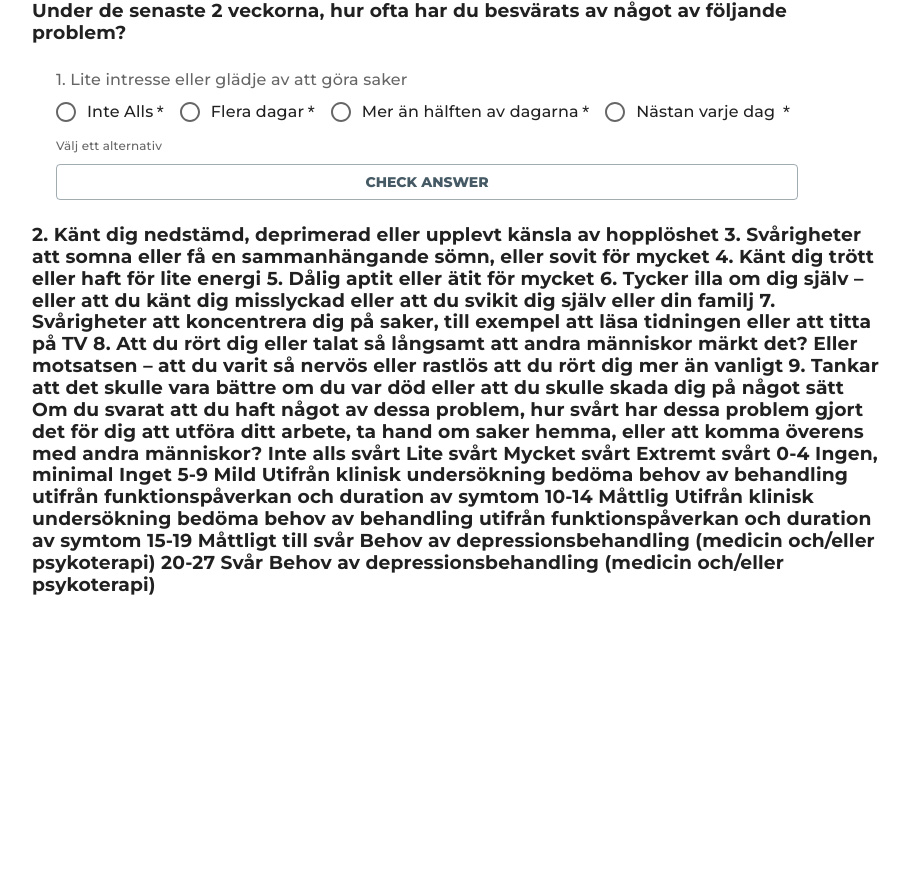
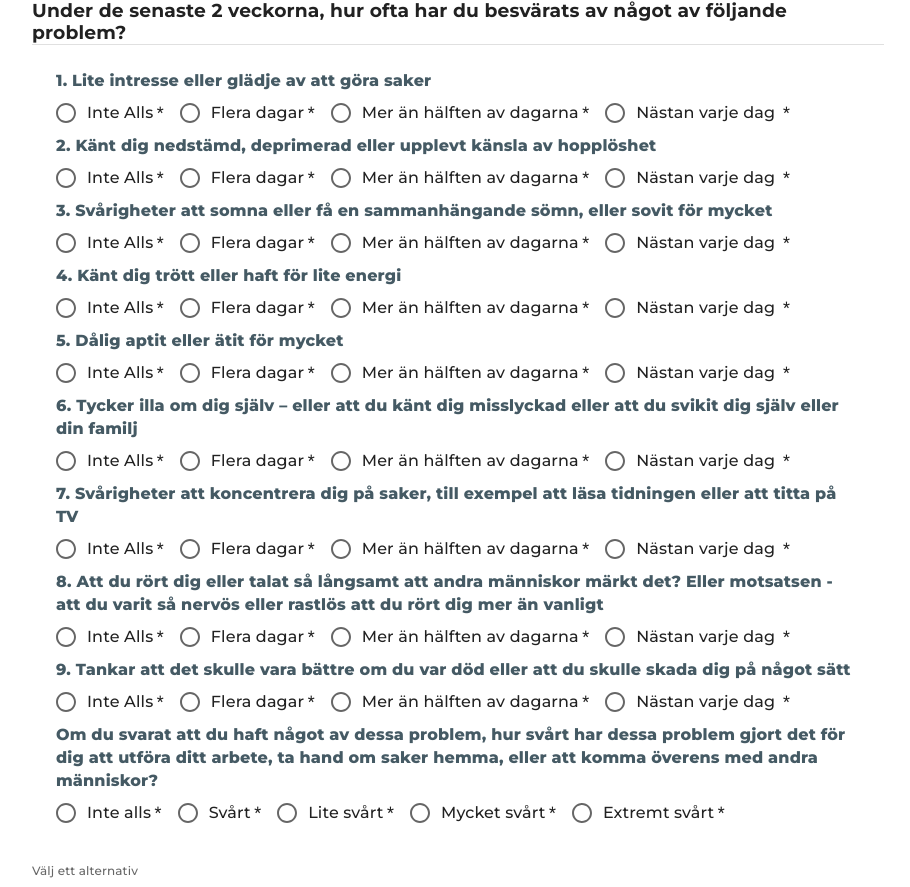
Before and after one commit to A113333/test-react, a React (Create React App) app: page /#/phq9 in a window 1280 px wide. Shown: the top 887 px of the page, without its empty margins (182-1092 px from the left). Before the commit the page ends 800 px from the top, so only its background shows below. Built offline with nearby package versions, Linux system fonts and the light colour scheme.

Commit message:
fixed 0/10

```diff
--- a/src/app.css
+++ b/src/app.css
@@ -241,3 +241,11 @@ html {
 body {
   background-color: #f1faee;
 }
+
+.primary {
+  background-color: #7A7978;
+}
+
+.success {
+  background-color: #388e3c;
+}
--- a/src/components/ExerciseAppbar.js
+++ b/src/components/ExerciseAppbar.js
@@ -35,6 +35,7 @@ export default function ExerciseAppbar({ header, step }) {
             transform: "translate(-50%)",
             bgcolor: "primary.main",
             boxShadow: 1,
+            zIndex: 900,
           }}
         >
           <Toolbar
--- a/src/components/Skattningar/PHQ9.js
+++ b/src/components/Skattningar/PHQ9.js
@@ -1,4 +1,4 @@
-import React from 'react'
+import React, { useState, useEffect } from "react";
 import Typography from "@mui/material/Typography";
 import Box from "@mui/material/Box";
 import { Divider } from "@mui/material";
@@ -11,26 +11,67 @@ import FormLabel from '@mui/material/FormLabel';
 import Button from '@mui/material/Button';
 import useMediaQuery from "@mui/material/useMediaQuery";
 
+
+
+
 function PHQ9() {
-    const [value, setValue] = React.useState([]);
+
     const [error, setError] = React.useState(false);
+
     const [helperText, setHelperText] = React.useState('Välj ett alternativ');
 
+   const questions = [{text: "1. Lite intresse eller glädje av att göra saker", },
+   {text: "2. Känt dig nedstämd, deprimerad eller upplevt känsla av hopplöshet"},
+  {text: "3. Svårigheter att somna eller få en sammanhängande sömn, eller sovit för mycket"},
+{text: "4. Känt dig trött eller haft för lite energi"},
+{text: "5. Dålig aptit eller ätit för mycket "},
+{text: "6. Tycker illa om dig själv – eller att du känt dig misslyckad eller att du svikit dig själv eller din familj"},
+{text: "7. Svårigheter att koncentrera dig på saker, till exempel att läsa tidningen eller att titta på TV "},
+{text: "8. Att du rört dig eller talat så långsamt att andra människor märkt det? Eller motsatsen - att du varit så nervös eller rastlös att du rört dig mer än vanligt"},
+{text: "9. Tankar att det skulle vara bättre om du var död eller att du skulle skada dig på något sätt"}]
+const [radioState, setRadioState] = useState(
+  new Array(questions.length).fill(false)
+);
+const [value, setValue] = React.useState(new Array(questions.length).fill({question: Number, value: Number}));
     //funktion som lägger till item sist i statearray
     const addValue = (newValue) => setValue(state => [...state, newValue])
     const smallScreen = useMediaQuery("(max-width:745px)");
 
     const handleChange = (event) => {
-      addValue(event.target.value);
+      console.log("value1")
+      console.log(value)
+      const eventIndex = parseInt(event.target.name)
+      const eventValue = parseInt (event.target.value)
+      const updatedValue = value.map((element, index) => {
+        if(index === eventIndex) {
+          console.log(index)
+          console.log(eventIndex)
+          console.log(element)
+          element.value = eventValue
+          element.question = eventIndex
+         // element.value = eventValue
+        } else { element.value = element.value
+          element.question = element.question }
+      })
+      console.log("updatedValue")
+      console.log(updatedValue)
+     // console.log(updatedValue[1])
+
+
+
+       //setValue(updatedValue);
+
+
       setError(false);
     };
 
     const handleSubmit = (event) => {
+      console.log(value)
         event.preventDefault();
         const newState = [...value, event.target.value];
-        setValue(newState);
+
         setHelperText("Välj minst ett alternativ");
-        setError(true);
+
 
     }
 
@@ -39,66 +80,91 @@ function PHQ9() {
            <Typography variant="h3">
            Under de senaste 2 veckorna, hur ofta har du besvärats av något av följande problem?
            </Typography>
+          <Divider/>
+           <form onSubmit={handleSubmit}>
 
-           <form onSubmit={handleSubmit}>
            <FormControl
                     sx={{ m: 3 }}
                     component="fieldset"
                     error={error}
                     variant="standard"
                   >
-           <FormLabel >1. Lite intresse eller glädje av att göra saker </FormLabel>
+            {questions.map((element, index)=>{
+                return (
 
                  <RadioGroup
-        aria-label="1. Lite intresse eller glädje av att göra saker "
-        name="1"
+            aria-label={element.text}
+        name={index}
       row={!smallScreen}
         onChange={handleChange}
       >
-        <FormControlLabel required={true} value="1" control={<Radio />} label="Inte Alls" inputProps={{
+
+<FormLabel sx={{width: "100%", fontWeight: "bold", color:"primary.main"}}> {element.text}</FormLabel>
+
+        <FormControlLabel required={true} value={1} control={<Radio  />} label="Inte Alls" inputProps={{
     'aria-label': 'Inte Alls',
   }} />
-        <FormControlLabel required={true} value="2" control={<Radio />} label="Flera dagar" inputProps={{
+        <FormControlLabel required={true} value={2} control={<Radio />} label="Flera dagar" inputProps={{
     'aria-label': 'Flera dagar',
   }} />
-        <FormControlLabel required={true} value="3" control={<Radio />} label="Mer än hälften av dagarna" inputProps={{
+        <FormControlLabel required={true} value={3} control={<Radio />} label="Mer än hälften av dagarna" inputProps={{
     'aria-label': 'Mer än hälften av dagarna',
   }} />
-        <FormControlLabel required={true} value="4" control={<Radio />} label="Nästan varje dag " inputProps={{
+        <FormControlLabel required={true} value={4} control={<Radio />} label="Nästan varje dag " inputProps={{
     'aria-label': 'RNästan varje dag',
   }} />
       </RadioGroup>
+            )})}
+
+<RadioGroup
+        aria-label="Om du svarat att du haft något av dessa problem, hur svårt har dessa problem gjort det för dig att
+        utföra ditt arbete, ta hand om saker hemma, eller att komma överens med andra människor?"
+        name={10}
+      row={!smallScreen}
+        onChange={handleChange}
+      >
+
+<FormLabel sx={{width: "100%", fontWeight: "bold", color:"primary.main"}}>Om du svarat att du haft något av dessa problem, hur svårt har dessa problem gjort det för dig att
+utföra ditt arbete, ta hand om saker hemma, eller att komma överens med andra människor?</FormLabel>
+
+<FormControlLabel required={true} value="1" control={<Radio />} label="Inte alls" inputProps={{
+    'aria-label': 'Inte Alls',
+  }} />
+
+<FormControlLabel required={true} value="2" control={<Radio />} label="Svårt" inputProps={{
+    'aria-label': 'Svårt',
+  }} />
+
+  <FormControlLabel required={true} value="3" control={<Radio />} label="Lite
+svårt" inputProps={{
+    'aria-label': 'Lite svårt',
+  }} />
+
+<FormControlLabel required={true} value="4" control={<Radio />} label="Mycket svårt" inputProps={{
+    'aria-label': 'Mycket svårt',
+  }} />
+
+<FormControlLabel required={true} value="5" control={<Radio />} label="Extremt svårt" inputProps={{
+    'aria-label': 'Extremt svårt ',
+  }} />
+
+</RadioGroup>
+            </FormControl>
+
+
       <FormHelperText>{helperText}</FormHelperText>
       <Button sx={{ mt: 1, mr: 1 }} type="submit" variant="outlined">
           Check Answer
         </Button>
-</FormControl>
+
 </form>
 
 <Typography variant="h3">
-           2. Känt dig nedstämd, deprimerad eller upplevt känsla av hopplöshet
-           3. Svårigheter att somna eller få en sammanhängande sömn, eller sovit för mycket
-           4. Känt dig trött eller haft för lite energi
-           5. Dålig aptit eller ätit för mycket
-           6. Tycker illa om dig själv – eller att du känt dig misslyckad eller att du svikit dig själv eller din familj
-           7. Svårigheter att koncentrera dig på saker, till exempel att läsa tidningen eller att titta på TV
-           8. Att du rört dig eller talat så långsamt att andra människor märkt det? Eller motsatsen – att du
-           varit så nervös eller rastlös att du rört dig mer än vanligt
-           9. Tankar att det skulle vara bättre om du var död eller att du skulle skada dig på något sätt
 
-           Om du svarat att du haft något av dessa problem, hur svårt har dessa problem gjort det för dig att
-utföra ditt arbete, ta hand om saker hemma, eller att komma överens med andra människor?
-Inte alls
-svårt
 
-Lite
-svårt
 
-Mycket
-svårt
 
-Extremt
-svårt
+
 
 0-4	Ingen, minimal	Inget
 5-9	Mild	Utifrån klinisk undersökning bedöma behov av behandling utifrån funktionspåverkan och duration av symtom
--- a/src/components/StepperExcercise.js
+++ b/src/components/StepperExcercise.js
@@ -27,7 +27,7 @@ export default function HorizontalLinearStepper(props) {
     <Box
       sx={{
         width: "75%",
-        pt: "15px",
+        pt: "25px",
         mx: "auto",
       }}
     >
--- a/src/components/ValueInformation.js
+++ b/src/components/ValueInformation.js
@@ -66,7 +66,7 @@ function ValueCompassStep1() {
               display: "flex",
               flexWrap: "wrap",
               m: "25px",
-              mt: "10px",
+              mt: "40px",
               mx: "auto",
               p: "15px",
               width: smallScreen ? "90%" : "45%",
--- a/src/components/ValuePicker.js
+++ b/src/components/ValuePicker.js
@@ -103,6 +103,29 @@ export default function ValueLister({
             // borderRadius: 5,
           }}
         />
+        <Box
+           className={itsDone? "success" : "primary"}
+           sx={{ position: "fixed",
+            top: "45px",
+            maxWidth: "854px",
+            left: "50%",
+            transform: "translate(-50%, 0)",
+            zIndex: "1000",
+           minWidth: "52px",
+           textAlign: "center",
+            color: "white",
+            fontWeight: "bold",
+            fontSize: "0.9rem",
+            padding: "5px",
+            pb: "12px",
+            pt: "12px",
+            border: "2px solid white",
+            borderRadius: '50%' }}
+            >
+
+            {nrsPicked} / {nrsToPick }
+
+            </Box>
         <List
           sx={{
             width: "100%",
--- a/src/components/navbar.js
+++ b/src/components/navbar.js
@@ -22,7 +22,7 @@ export default function Navbar() {
   return (
     <div>
       <Box sx={{ flexGrow: 1 }}>
-        <AppBar position="static" sx={{ boxShadow: 1 }}>
+        <AppBar position="static" sx={{ boxShadow: 1}}>
           <Toolbar>
             <IconButton
               size="large"
```
Also changed, not shown: src/components/Skattningar/HowManyDays.js (+15 -1 lines). Lines whose indentation alone changed are shown as unchanged.
